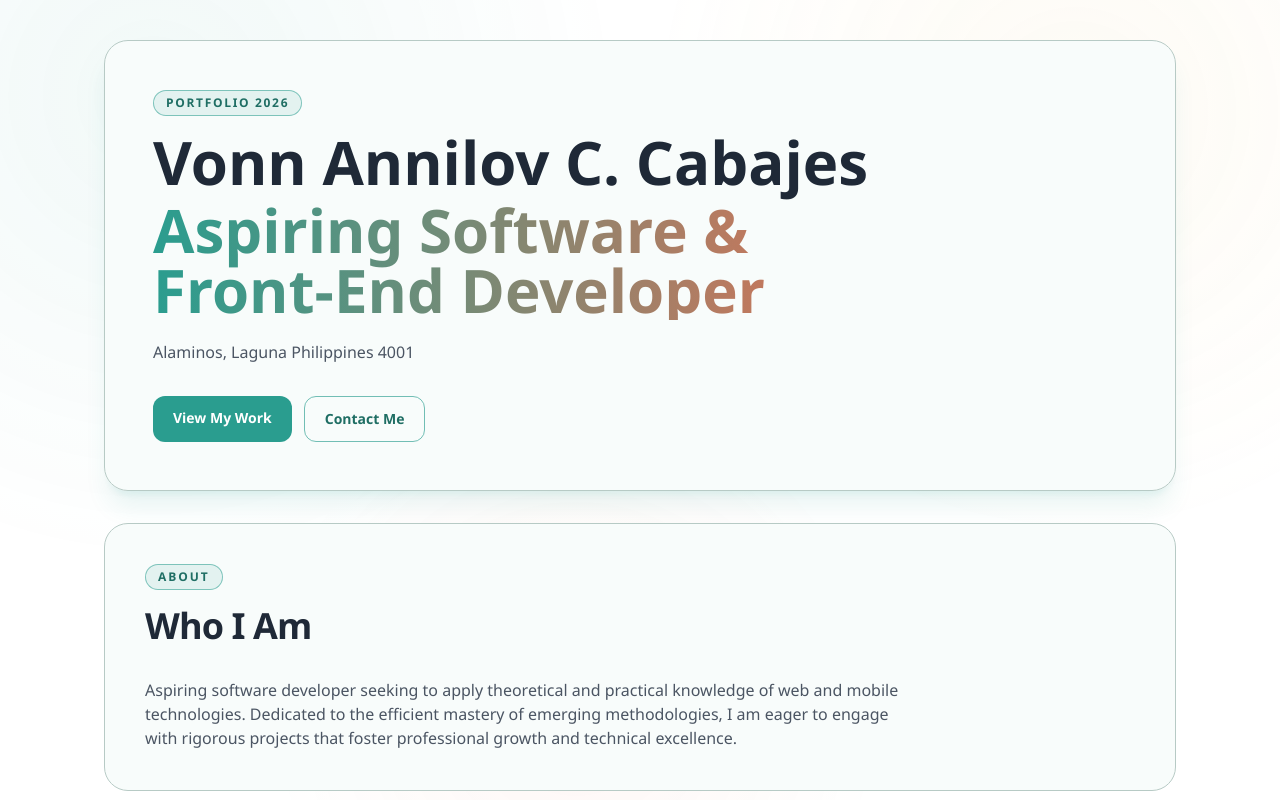
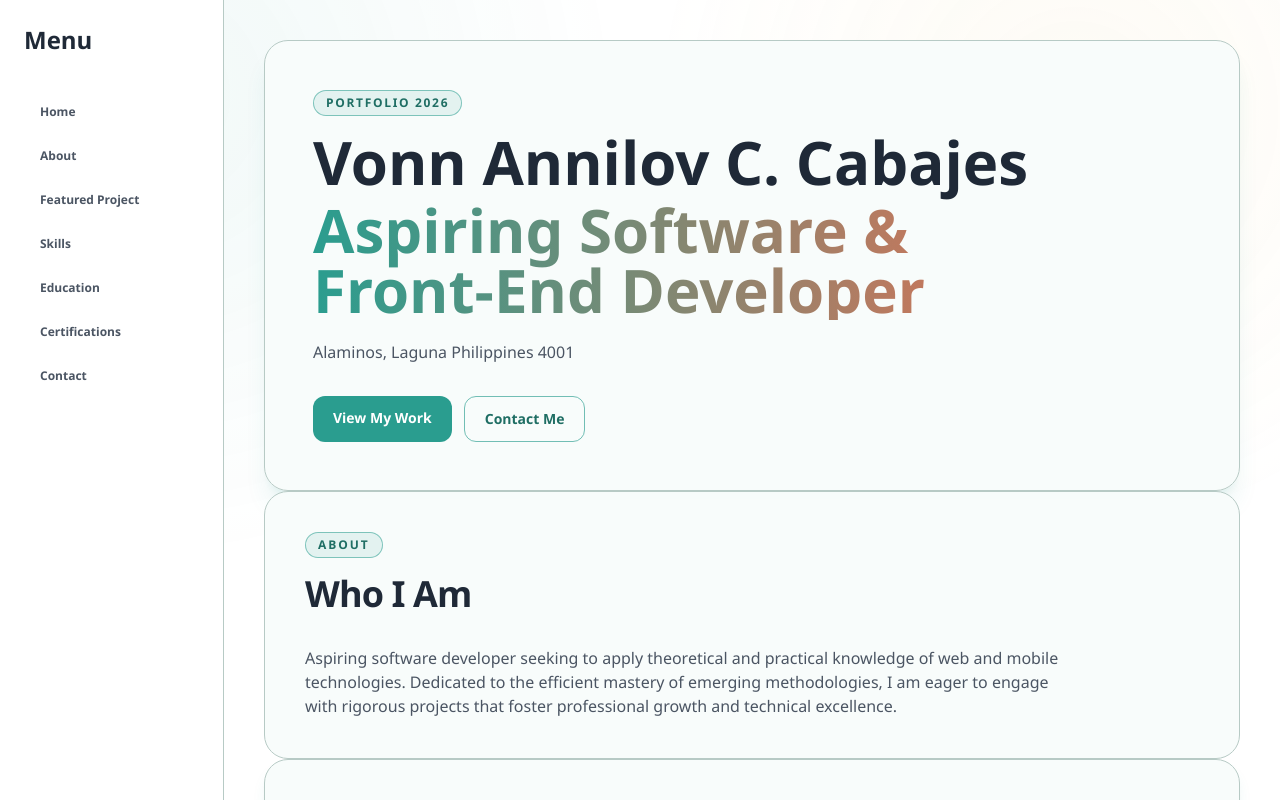
Before and after one commit to 0322-2197-stack/Portfolio, a React (Vite) app: page / in a window 1280 px wide. Shown: the top 800 px of the page. Built offline with nearby package versions, Linux system fonts and the light colour scheme.

Commit message:
Add sidebar navigation component

```diff
--- a/src/App.jsx
+++ b/src/App.jsx
@@ -5,6 +5,7 @@ import EducationSection from "./components/EducationSection";
 import FeaturedProjectSection from "./components/FeaturedProjectSection";
 import HeroSection from "./components/HeroSection";
 import SkillsSection from "./components/SkillsSection";
+import SideNavBar from "./components/SideNavBar";
 import { portfolioData } from "./data/portfolioData";
 
 export default function App() {
@@ -13,26 +14,44 @@ export default function App() {
       <div className="pointer-events-none fixed inset-0 opacity-60 [background:radial-gradient(circle_at_12%_12%,rgba(42,157,143,0.11),transparent_36%),radial-gradient(circle_at_84%_14%,rgba(233,196,106,0.12),transparent_34%),radial-gradient(circle_at_45%_88%,rgba(231,111,81,0.1),transparent_32%)]" />
       <div className="pointer-events-none fixed inset-0 opacity-[0.06] [background-image:radial-gradient(#2a9d8f_0.55px,transparent_0.55px)] [background-size:20px_20px]" />
 
-      <main className="relative mx-auto flex w-full max-w-6xl flex-col gap-8 px-5 py-7 sm:px-8 lg:px-10 lg:py-10">
+      <div className="relative flex">
+        <SideNavBar />
+
+        <main className="relative mx-auto w-full flex-1 flex-col gap-8 px-5 py-7 sm:px-8 lg:px-10 lg:py-10">
+          <section id="hero">
             <HeroSection
               name={portfolioData.name}
               headline={portfolioData.headline}
               location={portfolioData.location}
               cta={portfolioData.cta}
             />
+          </section>
 
+          <section id="about">
             <AboutSection text={portfolioData.about} />
+          </section>
 
+          <section id="featured-project">
             <FeaturedProjectSection project={portfolioData.featuredProject} />
+          </section>
 
+          <section id="skills">
             <SkillsSection technical={portfolioData.skills.technical} soft={portfolioData.skills.soft} />
+          </section>
 
+          <section id="education">
             <EducationSection education={portfolioData.education} />
+          </section>
 
+          <section id="certifications">
             <CertificationsSection certifications={portfolioData.certifications} />
+          </section>
 
+          <section id="contact">
             <ContactFooter contact={portfolioData.contact} />
+          </section>
         </main>
+      </div>
     </div>
   );
 }
--- /dev/null
+++ b/src/components/SideNavBar.jsx
@@ -0,0 +1,67 @@
+import { useState } from "react";
+
+export default function SideNavBar() {
+  const [isOpen, setIsOpen] = useState(false);
+
+  const navItems = [
+    { id: "hero", label: "Home" },
+    { id: "about", label: "About" },
+    { id: "featured-project", label: "Featured Project" },
+    { id: "skills", label: "Skills" },
+    { id: "education", label: "Education" },
+    { id: "certifications", label: "Certifications" },
+    { id: "contact", label: "Contact" },
+  ];
+
+  const handleNavClick = (id) => {
+    const element = document.getElementById(id);
+    if (element) {
+      element.scrollIntoView({ behavior: "smooth" });
+      setIsOpen(false);
+    }
+  };
+
+  return (
+    <>
+      {/* Mobile Menu Button */}
+      <button
+        onClick={() => setIsOpen(!isOpen)}
+        className="fixed right-5 top-5 z-50 flex flex-col gap-1.5 rounded-lg bg-[#2A9D8F] p-2 text-white lg:hidden"
+        aria-label="Toggle navigation"
+      >
+        <span className={`h-0.5 w-6 bg-white transition-transform ${isOpen ? "translate-y-2 rotate-45" : ""}`} />
+        <span className={`h-0.5 w-6 bg-white transition-opacity ${isOpen ? "opacity-0" : ""}`} />
+        <span className={`h-0.5 w-6 bg-white transition-transform ${isOpen ? "-translate-y-2 -rotate-45" : ""}`} />
+      </button>
+
+      {/* Sidebar */}
+      <aside
+        className={`fixed left-0 top-0 z-40 h-screen w-64 transform bg-white/95 backdrop-blur-md transition-transform duration-300 ease-in-out lg:relative lg:h-auto lg:w-56 lg:translate-x-0 lg:transform-none lg:border-r lg:border-[#B7CAC5] ${
+          isOpen ? "translate-x-0" : "-translate-x-full"
+        }`}
+      >
+        <nav className="sticky top-0 flex flex-col gap-2 p-8 lg:gap-1 lg:p-6">
+          <h2 className="mb-6 text-2xl font-black text-[#1F2937] lg:mb-8">Menu</h2>
+          {navItems.map((item) => (
+            <button
+              key={item.id}
+              onClick={() => handleNavClick(item.id)}
+              className="rounded-lg px-4 py-3 text-left text-sm font-semibold text-[#4B5563] transition-all duration-200 hover:bg-[#2A9D8F]/10 hover:text-[#1F6E64] active:bg-[#2A9D8F]/20 lg:text-xs"
+            >
+              {item.label}
+            </button>
+          ))}
+        </nav>
+      </aside>
+
+      {/* Mobile Overlay */}
+      {isOpen && (
+        <div
+          className="fixed inset-0 z-30 bg-black/50 backdrop-blur-sm lg:hidden"
+          onClick={() => setIsOpen(false)}
+          aria-hidden="true"
+        />
+      )}
+    </>
+  );
+}
```
Lines whose indentation alone changed are shown as unchanged.
